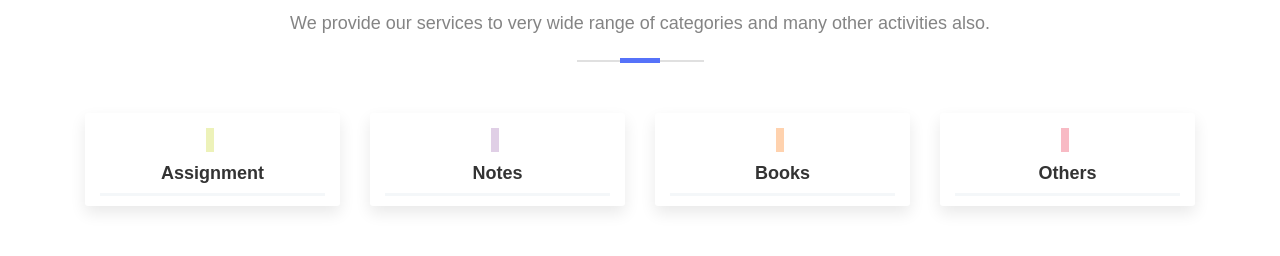
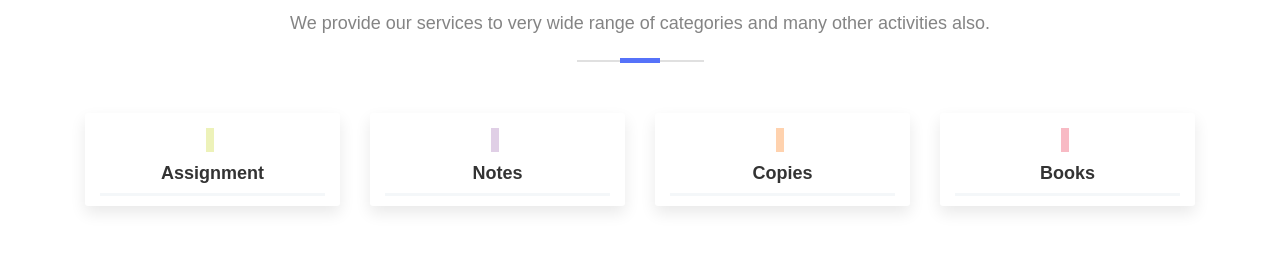
Before and after one commit to ancoreraj/tpc-client, a Next.js app: page / in a window 1280 px wide. Shown: the part 2450-2706 px from the top of the page. Built offline with nearby package versions, Linux system fonts and the light colour scheme; no server answers; a web font is replaced by a local one.

Commit message:
coming soon page

```diff
--- a/comps/Category.js
+++ b/comps/Category.js
@@ -18,12 +18,6 @@ const Category = () => {
                                         <i class="fa fa-laptop icon-bg-1"></i>
                                         <h4>Assignment</h4>
                                     </div>
-                                    {/* <ul class="category-list">
-                                        <li><a href="category.html">Lorem <span>93</span></a></li>
-                                        <li><a href="category.html">Lorem <span>233</span></a></li>
-                                        <li><a href="category.html">Lorem <span>183</span></a></li>
-                                        <li><a href="category.html">Lorem <span>343</span></a></li>
-                                    </ul> */}
                                 </div>
                             </div>
                             <div class="col-lg-3 offset-lg-0 offset-md-1 col-sm-6">
@@ -32,41 +26,25 @@ const Category = () => {
                                         <i class="fa fa-apple icon-bg-2"></i>
                                         <h4>Notes</h4>
                                     </div>
-                                    {/* <ul class="category-list">
-                                        <li><a href="category.html">Lorem <span>393</span></a></li>
-                                        <li><a href="category.html">Lorem <span>23</span></a></li>
-                                        <li><a href="category.html">Lorem <span>13</span></a></li>
-                                        <li><a href="category.html">Lorem<span>43</span></a></li>
-                                    </ul> */}
                                 </div>
                             </div>
                             <div class="col-lg-3 offset-lg-0 offset-md-1 col-sm-6">
                                 <div class="category-block">
                                     <div class="header">
                                         <i class="fa fa-home icon-bg-3"></i>
-                                        <h4>Books</h4>
+                                        <h4>Copies</h4>
                                     </div>
-                                    {/* <ul class="category-list">
-                                        <li><a href="category.html">Lorem <span>93</span></a></li>
-                                        <li><a href="category.html">Lorem <span>23</span></a></li>
-                                        <li><a href="category.html">Lorem <span>83</span></a></li>
-                                        <li><a href="category.html">Lorem <span>33</span></a></li>
-                                    </ul> */}
                                 </div>
                             </div>
                             <div class="col-lg-3 offset-lg-0 offset-md-1 col-sm-6">
-                                <div class="category-block">
-                                    <div class="header">
-                                        <i class="fa fa-shopping-basket icon-bg-4"></i>
-                                        <h4>Others</h4>
+                                <a href="/coming-soon">
+                                    <div class="category-block">
+                                        <div class="header">
+                                            <i class="fa fa-shopping-basket icon-bg-4"></i>
+                                            <h4>Books</h4>
+                                        </div>
                                     </div>
-                                        {/* <ul class="category-list">
-                                            <li><a href="category.html">Lorem <span>53</span></a></li>
-                                            <li><a href="category.html">Lorem <span>212</span></a></li>
-                                            <li><a href="category.html">Lorem <span>133</span></a></li>
-                                            <li><a href="category.html">Lorem <span>143</span></a></li>
-                                        </ul> */}
-                                </div>
+                                </a>
                             </div>
                         </div>
                     </div>
```
Also changed, not shown: pages/coming-soon.js (added, +7 -0 lines), styles/globals.css.
